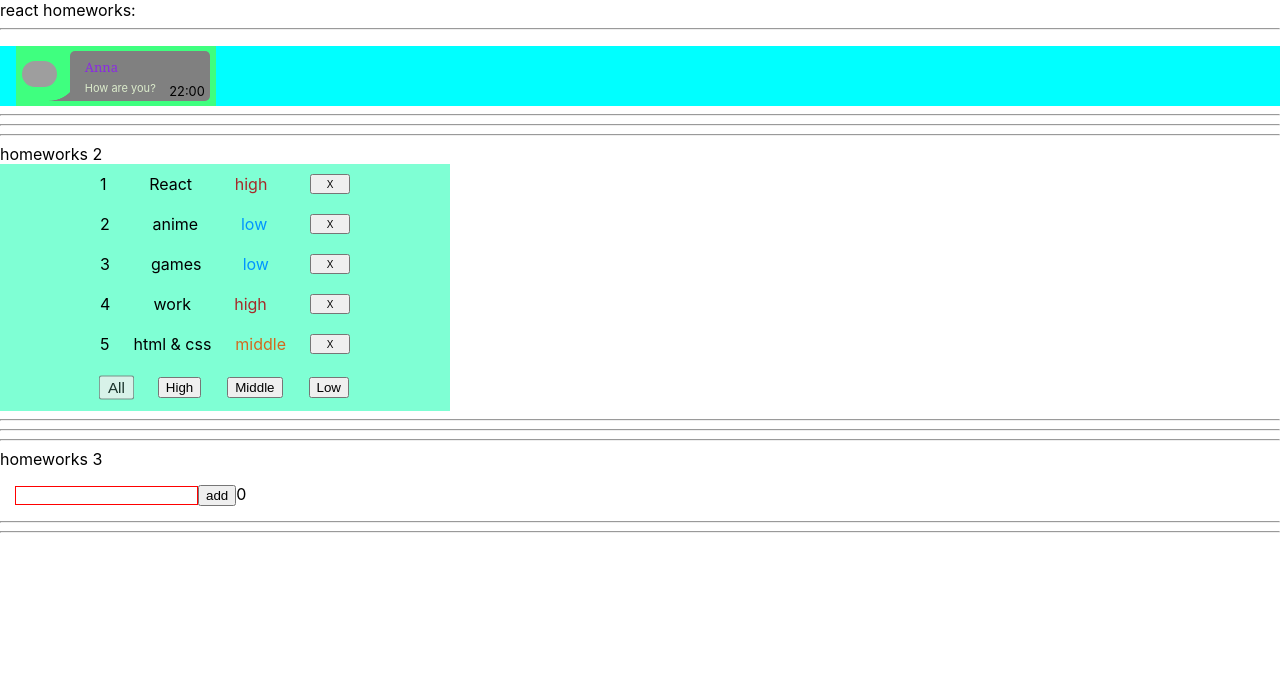
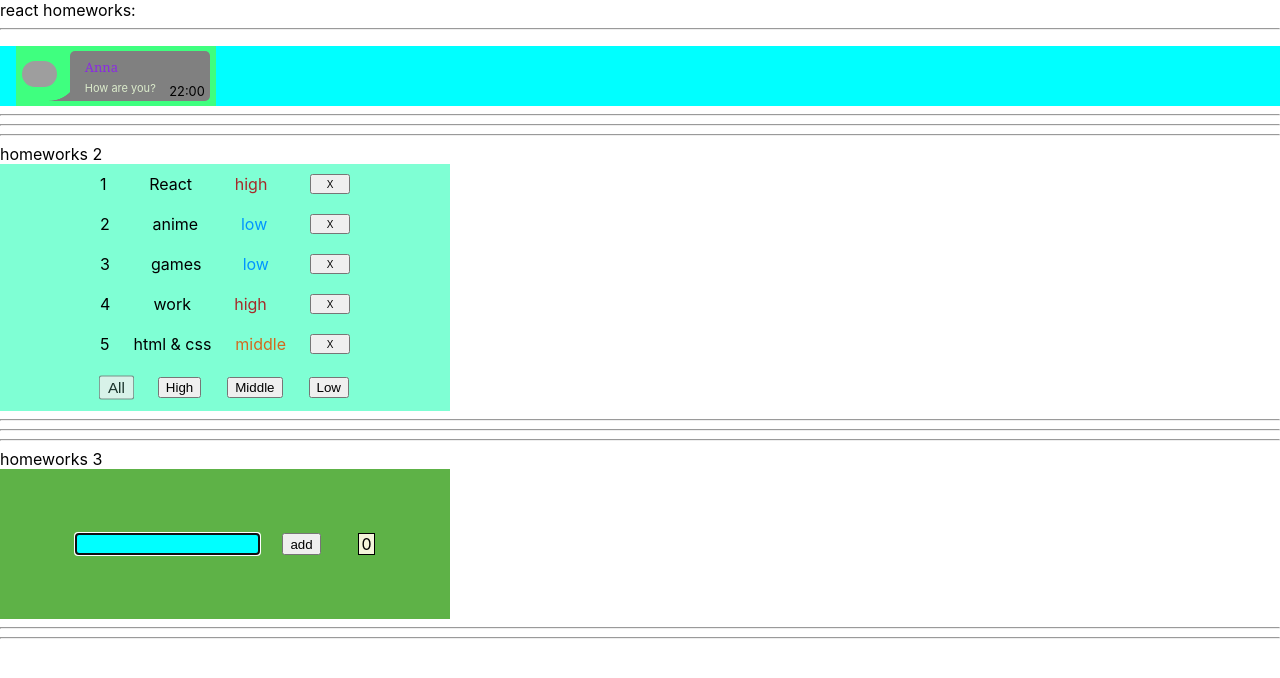
Before and after one commit to IgnatZakalinsky/simple-react-homeworks, a React (Create React App) app: page / in a window 1280 px wide. Shown: the top 678 px of the page. Built offline with nearby package versions, Linux system fonts and the light colour scheme; grey boxes are pictures that could not be loaded.

Commit message:
feat: add resolve for task №3

```diff
--- a/src/p2-homeworks/h3/Greeting.module.css
+++ b/src/p2-homeworks/h3/Greeting.module.css
@@ -1,11 +1,47 @@
-.someClass {
-
-}
+.someClass {}
 
 .error {
     border: 1px solid red;
 }
 
-.wrapper{
+.wrapper {
     margin: 15px;
+    width: 300px;
+    display: flex;
+    justify-content: space-between;
+    align-self: center;
 }
+
+.button {
+    margin-left: -15px;
+}
+.button:hover{
+opacity: .9;
+cursor: pointer;
+transform: scale(0.95);
+}
+
+.firstWrapper {
+    max-width: 450px;
+    height: 150px;
+    background: rgb(94, 178, 71);
+    display: flex;
+    justify-content: center;
+}
+
+.totalUsers{
+width: 15px;
+/* margin:auto; */
+border: 1px solid;
+text-align: center;
+background-color:beige;
+}
+.input{
+
+  background-color: aqua;
+}
+
+.error{
+    border: 2px Solid red;
+    background-color: antiquewhite;
+}
--- a/src/p2-homeworks/h3/Greeting.tsx
+++ b/src/p2-homeworks/h3/Greeting.tsx
@@ -1,26 +1,28 @@
-import React, { ChangeEvent } from 'react'
+import React, { ChangeEvent, KeyboardEvent } from 'react'
 import s from './Greeting.module.css'
 
 type GreetingPropsType = {
     name: string // need to fix any
-    setNameCallback: (e:ChangeEvent<HTMLInputElement>)=>void // need to fix any
-    addUser: () => void // need to fix any
-    error: string// need to fix any
+    setNameCallback: (e: ChangeEvent<HTMLInputElement>) => void // need to fix any
+    addUser: () => void// need to fix any
+    error: string // need to fix any
     totalUsers: number // need to fix any
+    onKeyDownTask: (e: KeyboardEvent<HTMLInputElement>) => void
 }
 
 // презентационная компонента (для верстальщика)
 const Greeting: React.FC<GreetingPropsType> = (
-    { name, setNameCallback, addUser, error, totalUsers } // деструктуризация пропсов
+    { name, setNameCallback, addUser, error, totalUsers, onKeyDownTask } // деструктуризация пропсов
 ) => {
-    const inputClass = s.error // need to fix with (?:)
-
+    const inputClass = error ? s.input + ' ' + s.error : s.input// need to fix with (?:)
     return (
-        <div className={s.wrapper}>
-            <input value={name} onChange={setNameCallback} className={inputClass} />
-            <span>{error}</span>
-            <button onClick={addUser}>add</button>
-            <span>{totalUsers}</span>
+        <div className={s.firstWrapper}>
+            <div className={s.wrapper}>
+                <input placeholder={error} value={name} onChange={setNameCallback} onKeyDown={onKeyDownTask} className={inputClass} autoFocus={true} />
+                {/* <span>{error}</span> */}
+                <button onClick={addUser} className={s.button}>add</button>
+                <div className={s.totalUsers}>{totalUsers}</div>
+            </div>
         </div>
     )
 }
--- a/src/p2-homeworks/h3/GreetingContainer.tsx
+++ b/src/p2-homeworks/h3/GreetingContainer.tsx
@@ -1,4 +1,4 @@
-import React, { ChangeEvent, useState } from 'react'
+import React, { ChangeEvent, KeyboardEvent, useState } from 'react'
 import Greeting from './Greeting'
 
 type GreetingContainerPropsType = {
@@ -14,26 +14,36 @@ type GreetingContainerPropsType = {
 const GreetingContainer: React.FC<GreetingContainerPropsType> = ({ users, addUserCallback }) => { // деструктуризация пропсов
     const [name, setName] = useState<string>('') // need to fix any
     const [error, setError] = useState<string>('') // need to fix any
+    const errorMessage = 'Please add name'
 
     const setNameCallback = (e: ChangeEvent<HTMLInputElement>) => { // need to fix any
-
         let valueInput = e.currentTarget.value
-        let errorMessage = 'Please add name)'
 
         if (valueInput.length > 0) {
+
             setName(valueInput)
-            setError(' ')
+            setError('')
         } else {
-            setError(errorMessage)
-            setName(' ')
+            return
         }
     }
 
     const addUser = () => {
+        if (name.length) {
+            alert(`Hello ${name}!`)
+            addUserCallback(name)
+        }
+        else {
+            setError(errorMessage)
+            alert(errorMessage)
+        }
+        setName('')// need to fix
+    }
 
-        addUserCallback(name)
-        alert(`Hello ${name}!`)
-        setName(' ')// need to fix
+    const onKeyDownTask = (e: KeyboardEvent<HTMLInputElement>) => {
+        if (e.key === "Enter") {
+            addUser()
+        }
     }
 
     const totalUsers = users.length // need to fix
@@ -42,6 +52,7 @@ const GreetingContainer: React.FC<GreetingContainerPropsType> = ({ users, addUse
         <Greeting
             name={name}
             setNameCallback={setNameCallback}
+            onKeyDownTask={onKeyDownTask}
             addUser={addUser}
             error={error}
             totalUsers={totalUsers}
```
